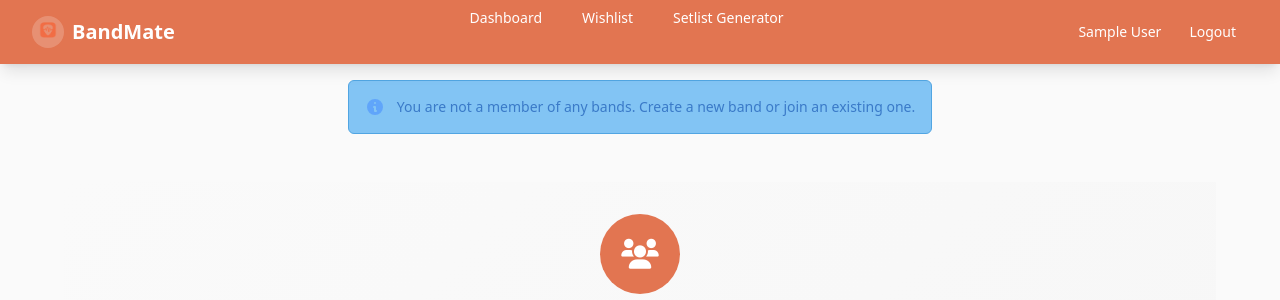
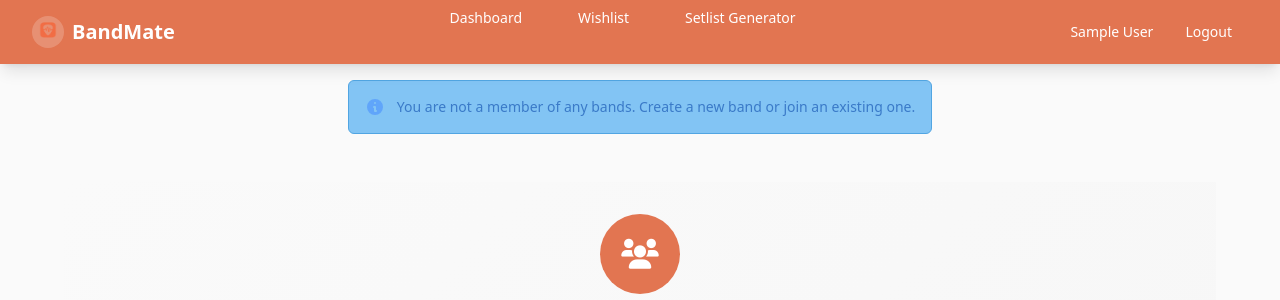
Before and after one commit to Pappol/BandMate, a Flask app: page /band/select in a window 1280 px wide. Shown: the top 300 px of the page. Run offline with Flask 3, Linux system fonts and the light colour scheme; the visitor is signed in with stand-in values (Sample User, id 1); data that the repository does not hold is empty; some libraries are stand-ins or nearby versions.

Commit message:
Enhance navigation and UI consistency across templates. Implement hover effects and transitions for mobile and desktop navigation items. Update button styles for improved user interaction and visual hierarchy. Refactor spacing and layout for better responsiveness on various screen sizes.

```diff
--- a/app/main/templates/base.html
+++ b/app/main/templates/base.html
@@ -110,10 +110,33 @@
             .mobile-nav-item {
                 padding: 1rem;
                 border-bottom: 1px solid rgba(255, 255, 255, 0.1);
+                transition: all 0.2s ease-in-out;
             }
 
             .mobile-nav-item:last-child {
                 border-bottom: none;
+            }
+
+            .mobile-nav-item:hover {
+                background-color: rgba(255, 255, 255, 0.1);
+                transform: translateX(4px);
+            }
+
+            /* Ensure proper spacing on small screens */
+            .mobile-nav-item i {
+                width: 1.25rem;
+                text-align: center;
+            }
+        }
+
+        /* Ensure navigation items are properly spaced on all screen sizes */
+        @media (min-width: 768px) {
+            .nav-item {
+                transition: all 0.2s ease-in-out;
+            }
+
+            .nav-item:hover {
+                transform: translateY(-1px);
             }
         }
     </style>
@@ -129,28 +152,28 @@
                 <!-- Logo and Brand -->
                 <div class="flex items-center">
                     <div class="flex-shrink-0">
-                        <div class="flex items-center">
+                        <a href="{{ url_for('main.index') }}" class="nav-item flex items-center hover:opacity-80 transition-opacity">
                             <div class="bg-white bg-opacity-20 rounded-full p-1 mr-2">
                                 <img src="{{ url_for('static', filename='BandMateLogo.png') }}" alt="BandMate Logo" class="h-6 w-6">
                             </div>
                             <h1 class="text-white text-xl font-bold">BandMate</h1>
-                        </div>
+                        </a>
                     </div>
                 </div>
 
                 <!-- Desktop Navigation -->
                 <div class="hidden md:block">
-                    <div class="flex items-center space-x-4">
+                    <div class="flex items-center space-x-6">
                         <a href="{{ url_for('main.dashboard') }}"
-                           class="text-white hover:bg-primary-hover px-3 py-2 rounded-md text-sm font-medium">
+                           class="nav-item text-white hover:bg-primary-hover px-4 py-2 rounded-md text-sm font-medium transition-colors">
                             Dashboard
                         </a>
                         <a href="{{ url_for('main.wishlist') }}"
-                           class="text-white hover:bg-primary-hover px-3 py-2 rounded-md text-sm font-medium">
+                           class="nav-item text-white hover:bg-primary-hover px-4 py-2 rounded-md text-sm font-medium transition-colors">
                             Wishlist
                         </a>
                         <a href="{{ url_for('main.setlist_generator') }}"
-                           class="text-white hover:bg-primary-hover px-3 py-2 rounded-md text-sm font-medium">
+                           class="nav-item text-white hover:bg-primary-hover px-4 py-2 rounded-md text-sm font-medium transition-colors">
                             Setlist Generator
                         </a>
                     </div>
@@ -162,7 +185,7 @@
                     {% if current_user.bands|length > 1 %}
                     <div class="hidden md:block relative" x-data="{ open: false }">
                         <button @click="open = !open"
-                                class="text-white hover:bg-primary-hover px-3 py-2 rounded-md text-sm font-medium flex items-center">
+                                class="nav-item text-white hover:bg-primary-hover px-4 py-2 rounded-md text-sm font-medium flex items-center transition-colors">
                             <i class="fas fa-users mr-2"></i>
                             {% if current_band %}
                                 {{ current_band.name }}
@@ -180,12 +203,12 @@
                              x-transition:leave="transition ease-in duration-75"
                              x-transition:leave-start="transform opacity-100 scale-100"
                              x-transition:leave-end="transform opacity-0 scale-95"
-                             class="absolute right-0 mt-2 w-56 bg-white rounded-md shadow-lg py-1 z-50">
+                             class="absolute right-0 mt-2 w-64 bg-white rounded-md shadow-lg py-1 z-50">
                              {% for band in current_user.bands %}
                              <a href="{{ url_for('main.switch_band', band_id=band.id) }}"
-                                class="block px-4 py-2 text-sm text-gray-700 hover:bg-gray-100 {% if current_band and current_band.id == band.id %}bg-primary-light text-white{% endif %}">
+                                class="nav-item block px-4 py-3 text-sm text-gray-700 hover:bg-gray-100 transition-colors {% if current_band and current_band.id == band.id %}bg-primary-light text-white{% endif %}">
                                 <div class="flex items-center justify-between">
-                                    <span>{{ band.name }}</span>
+                                    <span class="font-medium">{{ band.name }}</span>
                                     {% if current_user.is_leader_of(band.id) %}
                                         <span class="bg-complementary text-white px-2 py-1 rounded-full text-xs">Leader</span>
                                     {% endif %}
@@ -194,16 +217,18 @@
                              {% endfor %}
                              <div class="border-t border-gray-100 my-1"></div>
                              <a href="{{ url_for('main.select_band') }}"
-                                class="block px-4 py-2 text-sm text-gray-700 hover:bg-gray-100">
+                                class="nav-item block px-4 py-3 text-sm text-gray-700 hover:bg-gray-100 transition-colors">
                                 <i class="fas fa-cog mr-2"></i> Manage Bands
                              </a>
                         </div>
                     </div>
                     {% elif current_band %}
-                    <span class="hidden md:block text-white text-sm">
-                        <i class="fas fa-users mr-2"></i>
-                        {{ current_band.name }}
-                    </span>
+                    <div class="hidden md:flex items-center">
+                        <span class="text-white text-sm font-medium bg-white bg-opacity-20 px-3 py-2 rounded-md">
+                            <i class="fas fa-users mr-2"></i>
+                            {{ current_band.name }}
+                        </span>
+                    </div>
                     {% endif %}
 
                     <!-- User info and logout (Desktop) -->
@@ -211,11 +236,11 @@
                         <span class="text-white text-sm">
                             {{ current_user.name }}
                             {% if current_band and current_user.is_leader_of(current_band.id) %}
-                                <span class="bg-complementary text-white px-2 py-1 rounded-full text-xs">Leader</span>
+                                <span class="bg-complementary text-white px-2 py-1 rounded-full text-xs ml-2">Leader</span>
                             {% endif %}
                         </span>
                         <a href="{{ url_for('main.logout_route') }}"
-                           class="text-white hover:bg-primary-hover px-3 py-2 rounded-md text-sm font-medium">
+                           class="nav-item text-white hover:bg-primary-hover px-4 py-2 rounded-md text-sm font-medium transition-colors">
                             Logout
                         </a>
                     </div>
@@ -223,7 +248,7 @@
                     <!-- Mobile menu button -->
                     <div class="md:hidden">
                         <button @click="mobileMenuOpen = !mobileMenuOpen"
-                                class="text-white hover:bg-primary-hover p-2 rounded-md">
+                                class="nav-item text-white hover:bg-primary-hover p-2 rounded-md transition-colors">
                             <i class="fas fa-bars text-xl" x-show="!mobileMenuOpen"></i>
                             <i class="fas fa-times text-xl" x-show="mobileMenuOpen"></i>
                         </button>
@@ -244,19 +269,19 @@
              @click.away="mobileMenuOpen = false">
 
             <!-- Navigation Links -->
-            <div class="px-2 pt-2 pb-3 space-y-1">
+            <div class="px-4 pt-4 pb-4 space-y-2">
                 <a href="{{ url_for('main.dashboard') }}"
-                   class="mobile-nav-item text-white hover:bg-primary-hover block">
+                   class="nav-item mobile-nav-item text-white hover:bg-primary-hover block rounded-lg transition-colors">
                     <i class="fas fa-tachometer-alt mr-3"></i>
                     Dashboard
                 </a>
                 <a href="{{ url_for('main.wishlist') }}"
-                   class="mobile-nav-item text-white hover:bg-primary-hover block">
+                   class="nav-item mobile-nav-item text-white hover:bg-primary-hover block rounded-lg transition-colors">
                     <i class="fas fa-heart mr-3"></i>
                     Wishlist
                 </a>
                 <a href="{{ url_for('main.setlist_generator') }}"
-                   class="mobile-nav-item text-white hover:bg-primary-hover block">
+                   class="nav-item mobile-nav-item text-white hover:bg-primary-hover block rounded-lg transition-colors">
                     <i class="fas fa-list mr-3"></i>
                     Setlist Generator
                 </a>
@@ -264,16 +289,16 @@
 
             <!-- Band Management Section -->
             {% if current_user.bands|length > 1 %}
-            <div class="border-t border-primary-light mx-4 my-2"></div>
-            <div class="px-2 pb-3">
+            <div class="border-t border-primary-light mx-4 my-3"></div>
+            <div class="px-4 pb-4">
                 <div class="text-primary-light text-xs font-semibold uppercase tracking-wide px-4 py-2">
                     Bands
                 </div>
                 {% for band in current_user.bands %}
                 <a href="{{ url_for('main.switch_band', band_id=band.id) }}"
-                   class="mobile-nav-item text-white hover:bg-primary-hover block">
+                   class="nav-item mobile-nav-item text-white hover:bg-primary-hover block rounded-lg transition-colors">
                     <div class="flex items-center justify-between">
-                        <span>
+                        <span class="font-medium">
                             <i class="fas fa-users mr-3"></i>
                             {{ band.name }}
                         </span>
@@ -284,36 +309,36 @@
                 </a>
                 {% endfor %}
                 <a href="{{ url_for('main.select_band') }}"
-                   class="mobile-nav-item text-white hover:bg-primary-hover block">
+                   class="nav-item mobile-nav-item text-white hover:bg-primary-hover block rounded-lg transition-colors">
                     <i class="fas fa-cog mr-3"></i>
                     Manage Bands
                 </a>
             </div>
             {% elif current_band %}
-            <div class="border-t border-primary-light mx-4 my-2"></div>
-            <div class="px-2 pb-3">
+            <div class="border-t border-primary-light mx-4 my-3"></div>
+            <div class="px-4 pb-4">
                 <div class="text-primary-light text-xs font-semibold uppercase tracking-wide px-4 py-2">
                     Current Band
                 </div>
-                <div class="mobile-nav-item text-white">
+                <div class="mobile-nav-item text-white bg-white bg-opacity-20 rounded-lg">
                     <i class="fas fa-users mr-3"></i>
-                    {{ current_band.name }}
+                    <span class="font-medium">{{ current_band.name }}</span>
                 </div>
             </div>
             {% endif %}
 
             <!-- User Section -->
-            <div class="border-t border-primary-light mx-4 my-2"></div>
-            <div class="px-2 pb-3">
+            <div class="border-t border-primary-light mx-4 my-3"></div>
+            <div class="px-4 pb-4">
                 <div class="mobile-nav-item text-white">
                     <i class="fas fa-user mr-3"></i>
-                    {{ current_user.name }}
+                    <span class="font-medium">{{ current_user.name }}</span>
                     {% if current_band and current_user.is_leader_of(current_band.id) %}
                         <span class="bg-complementary text-white px-2 py-1 rounded-full text-xs ml-2">Leader</span>
                     {% endif %}
                 </div>
                 <a href="{{ url_for('main.logout_route') }}"
-                   class="mobile-nav-item text-white hover:bg-primary-hover block">
+                   class="nav-item mobile-nav-item text-white hover:bg-primary-hover block rounded-lg transition-colors">
                     <i class="fas fa-sign-out-alt mr-3"></i>
                     Logout
                 </a>
@@ -327,7 +352,7 @@
             <div class="flex justify-between h-16">
                 <div class="flex items-center">
                     <div class="flex-shrink-0">
-                        <a href="{{ url_for('main.index') }}" class="flex items-center text-white text-xl font-bold">
+                        <a href="{{ url_for('main.index') }}" class="nav-item flex items-center text-white text-xl font-bold hover:opacity-80 transition-opacity">
                             <img src="{{ url_for('static', filename='BandMateLogo.png') }}" alt="BandMate Logo" class="h-8 w-8 mr-2">
                             BandMate
                         </a>
@@ -335,7 +360,7 @@
                 </div>
                 <div class="flex items-center">
                     <a href="{{ url_for('main.login') }}"
-                       class="text-white hover:bg-primary-hover px-3 py-2 rounded-md text-sm font-medium">
+                       class="nav-item text-white hover:bg-primary-hover px-3 py-2 rounded-md text-sm font-medium transition-colors">
                         Login
                     </a>
                 </div>
--- a/app/main/templates/landing.html
+++ b/app/main/templates/landing.html
@@ -20,14 +20,14 @@
                 </p>
                 <div class="flex flex-col sm:flex-row gap-4 justify-center">
                     <a href="{{ url_for('main.login') }}"
-                       class="inline-flex items-center px-8 py-4 border border-transparent text-lg font-medium rounded-lg text-white bg-primary hover:bg-primary-hover focus:outline-none focus:ring-2 focus:ring-offset-2 focus:ring-primary transition-colors">
+                       class="nav-item inline-flex items-center px-8 py-4 border border-transparent text-lg font-medium rounded-lg text-white bg-primary hover:bg-primary-hover focus:outline-none focus:ring-2 focus:ring-offset-2 focus:ring-primary transition-colors">
                         Get Started
                         <svg class="ml-2 -mr-1 w-5 h-5" fill="none" stroke="currentColor" viewBox="0 0 24 24">
                             <path stroke-linecap="round" stroke-linejoin="round" stroke-width="2" d="M13 7l5 5m0 0l-5 5m5-5H6"/>
                         </svg>
                     </a>
                     <a href="#features"
-                       class="inline-flex items-center px-8 py-4 border border-neutral-300 text-lg font-medium rounded-lg text-neutral-700 bg-white hover:bg-neutral-50 focus:outline-none focus:ring-2 focus:ring-offset-2 focus:ring-primary transition-colors">
+                       class="nav-item inline-flex items-center px-8 py-4 border border-neutral-300 text-lg font-medium rounded-lg text-neutral-700 bg-white hover:bg-neutral-50 focus:outline-none focus:ring-2 focus:ring-offset-2 focus:ring-primary transition-colors">
                         Learn More
                     </a>
                 </div>
--- a/app/main/templates/select_band.html
+++ b/app/main/templates/select_band.html
@@ -89,7 +89,7 @@
 
                                 <!-- Action Button -->
                                 <a href="{{ url_for('main.switch_band', band_id=band.id) }}"
-                                   class="w-full text-white font-semibold py-3 px-6 rounded-xl transition-all duration-300 transform hover:scale-105 flex items-center justify-center group-hover:shadow-lg" style="background: linear-gradient(135deg, #e27551, #d46947);">
+                                   class="nav-item w-full text-white font-semibold py-3 px-6 rounded-xl transition-all duration-300 transform hover:scale-105 flex items-center justify-center group-hover:shadow-lg" style="background: linear-gradient(135deg, #e27551, #d46947);">
                                     <i class="fas fa-sign-in-alt mr-2"></i>
                                     Select This Band
                                 </a>
@@ -136,7 +136,7 @@
 
                         <!-- Action Button -->
                         <a href="{{ url_for('main.create_new_band') }}"
-                           class="w-full text-white font-semibold py-4 px-8 rounded-xl transition-all duration-300 transform hover:scale-105 flex items-center justify-center group-hover:shadow-lg" style="background: linear-gradient(135deg, #10b981, #059669);">
+                           class="nav-item w-full text-white font-semibold py-4 px-8 rounded-xl transition-all duration-300 transform hover:scale-105 flex items-center justify-center group-hover:shadow-lg" style="background: linear-gradient(135deg, #10b981, #059669);">
                             <i class="fas fa-plus mr-2"></i>
                             Create Band
                         </a>
@@ -177,7 +177,7 @@
 
                         <!-- Action Button -->
                         <a href="{{ url_for('main.join_band') }}"
-                           class="w-full text-white font-semibold py-4 px-8 rounded-xl transition-all duration-300 transform hover:scale-105 flex items-center justify-center group-hover:shadow-lg" style="background: linear-gradient(135deg, #51a5e2, #3a7ac8);">
+                           class="nav-item w-full text-white font-semibold py-4 px-8 rounded-xl transition-all duration-300 transform hover:scale-105 flex items-center justify-center group-hover:shadow-lg" style="background: linear-gradient(135deg, #51a5e2, #3a7ac8);">
                             <i class="fas fa-sign-in-alt mr-2"></i>
                             Join Band
                         </a>
```
